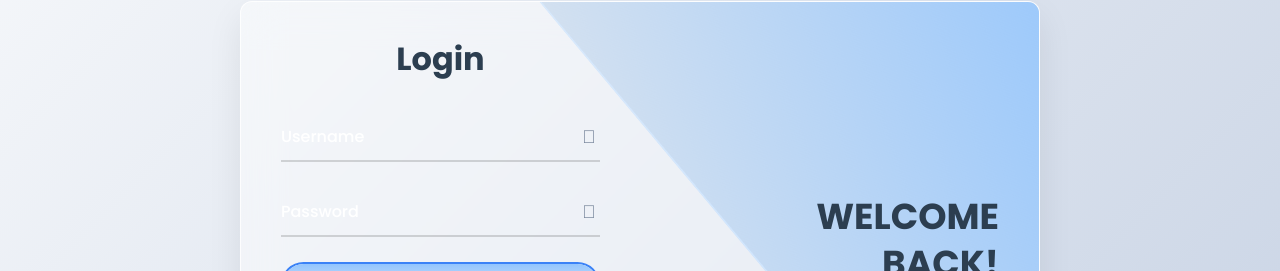
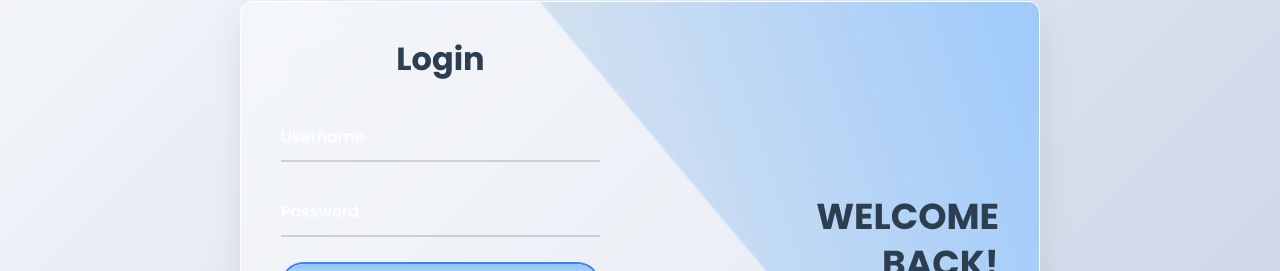
Before and after one commit to azhardev77/React_Portfolio, a React (Vite) app: page / in a window 1280 px wide. Shown: the part 87-358 px from the top of the page. Built offline with nearby package versions, Linux system fonts and the light colour scheme.

Commit message:
UI/UX: Removed broken Font Awesome unicode square glyphs from Login and Sign Up forms

```diff
--- a/src/components/Login.jsx
+++ b/src/components/Login.jsx
@@ -183,7 +183,6 @@ export default function Login({ onLoginSuccess, isDark, onThemeToggle }) {
                 required
               />
               <label>Username</label>
-              <i className="fa-solid fa-user"></i>
             </div>
 
             <div className="field-wrapper slide-element" style={{ transform: 'translateZ(15px)' }}>
@@ -195,7 +194,6 @@ export default function Login({ onLoginSuccess, isDark, onThemeToggle }) {
                 required
               />
               <label>Password</label>
-              <i className="fa-solid fa-lock"></i>
             </div>
 
             <div className="field-wrapper slide-element" style={{ transform: 'translateZ(20px)' }}>
@@ -260,7 +258,6 @@ export default function Login({ onLoginSuccess, isDark, onThemeToggle }) {
                 required
               />
               <label>Username</label>
-              <i className="fa-solid fa-user"></i>
             </div>
 
             <div className="field-wrapper slide-element" style={{ transform: 'translateZ(15px)' }}>
@@ -272,7 +269,6 @@ export default function Login({ onLoginSuccess, isDark, onThemeToggle }) {
                 required
               />
               <label>Email</label>
-              <i className="fa-solid fa-envelope"></i>
             </div>
 
             <div className="field-wrapper slide-element" style={{ transform: 'translateZ(15px)' }}>
@@ -284,7 +280,6 @@ export default function Login({ onLoginSuccess, isDark, onThemeToggle }) {
                 required
               />
               <label>Password</label>
-              <i className="fa-solid fa-lock"></i>
             </div>
 
             <div className="field-wrapper slide-element" style={{ transform: 'translateZ(15px)' }}>
@@ -296,7 +291,6 @@ export default function Login({ onLoginSuccess, isDark, onThemeToggle }) {
                 required
               />
               <label>Phone Number</label>
-              <i className="fa-solid fa-phone"></i>
             </div>
 
             <div className="field-wrapper slide-element" style={{ transform: 'translateZ(20px)' }}>
```
